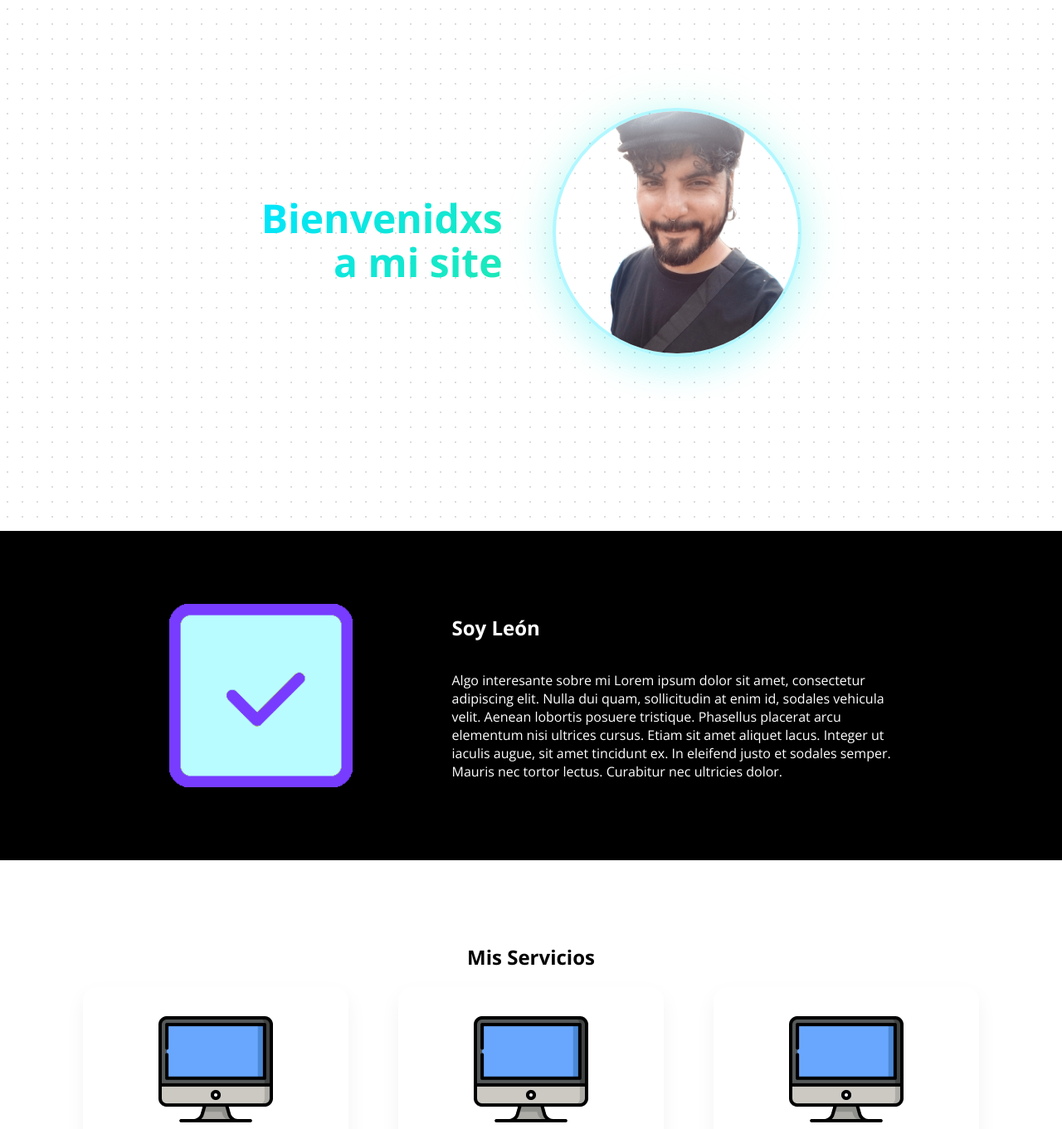
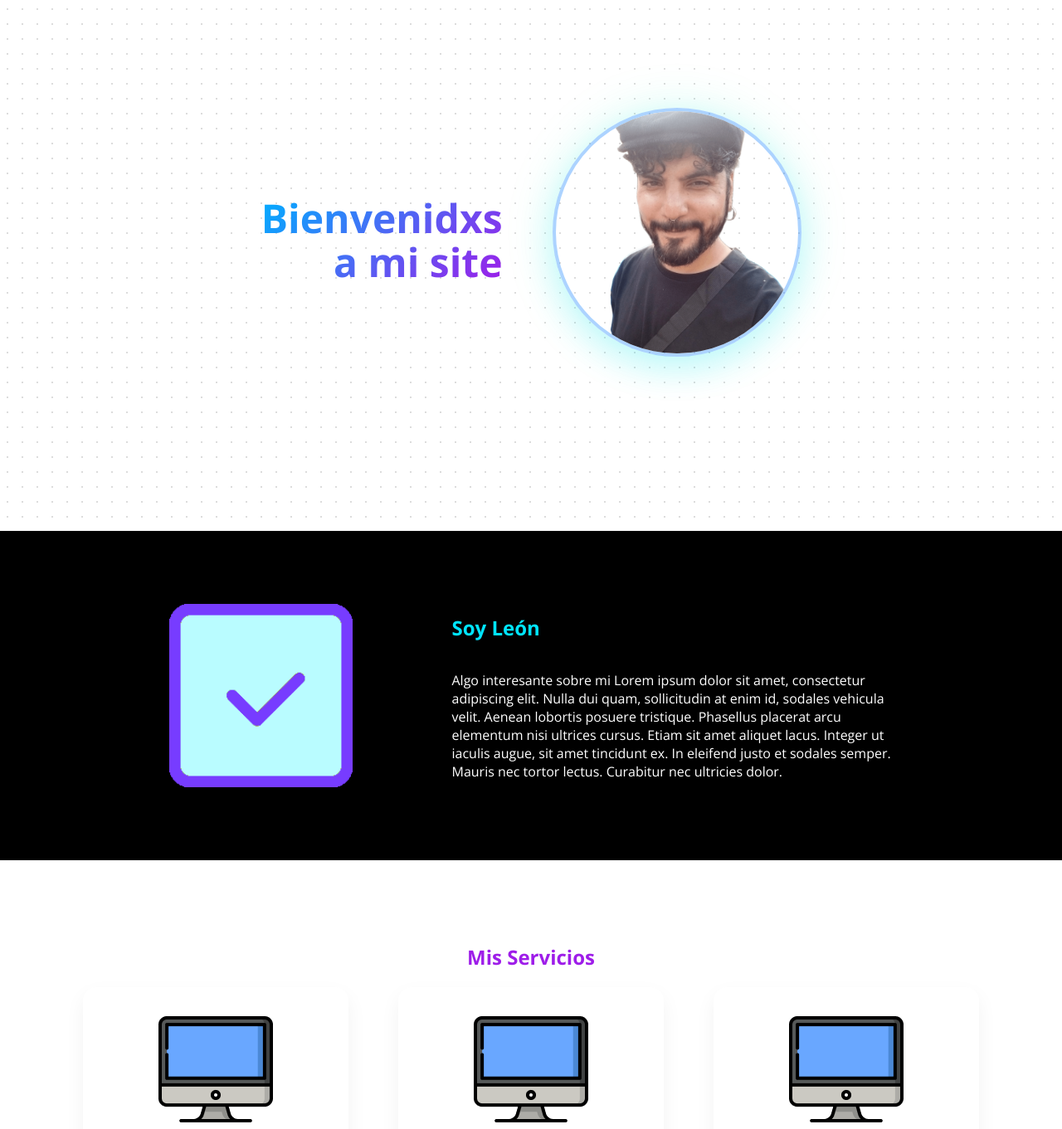
Before and after one commit to LeonMatias22/APX-NivelDos-DesafioMaquetado, a plain HTML site: page index.html in a window 1280 px wide. Shown: the part 160-1521 px from the top of the page at 83% size. Drawn offline with nearby package versions, Linux system fonts and the light colour scheme.

Commit message:
Correción colores

```diff
--- a/assets/css/styles.css
+++ b/assets/css/styles.css
@@ -108,7 +108,7 @@ body {
   border-radius: 50%;
   object-fit: cover;
 
-  border: 4px solid rgba(0, 229, 255, 0.3);
+  border: 4px solid rgba(0, 119, 255, 0.326);
 
   box-shadow:
     0 15px 40px rgba(0, 229, 255, 0.2),
@@ -142,7 +142,7 @@ body {
   font-size: 48px;
   text-align: center;
   line-height: 1.1;
-  background: linear-gradient(135deg, #00e5ff 0%, #1de9b6 100%);
+  background: linear-gradient(135deg, #00aeff 0%, #9e1de9 100%);
   -webkit-background-clip: text;
   -webkit-text-fill-color: transparent;
   background-clip: text;
@@ -191,6 +191,10 @@ body {
   text-align: center;
 }
 
+.quien-soy__title{
+  color: #00E5FF;
+}
+
 @media (min-width: 768px) {
   .quien-soy__title,
   .quien-soy__parrafo {
@@ -224,6 +228,10 @@ body {
   justify-content: center;
 }
 
+.servicios__title{
+  color: #9e1de9;
+}
+
 @media (min-width: 768px) {
   .servicios__cards {
     grid-template-columns: repeat(3, 1fr);
@@ -235,7 +243,7 @@ body {
 
 .card {
   width: 100%;
-  max-width: 320px;   /* 🔥 límite elegante */
+  max-width: 320px;
   margin: 0 auto;
   padding: 30px 20px;
   border-radius: 16px;
@@ -279,6 +287,7 @@ body {
   font-size: 32px;
   font-weight: 700;
   margin-bottom: 60px;
+  color: #00E5FF;
 }
 
 .form {
```
